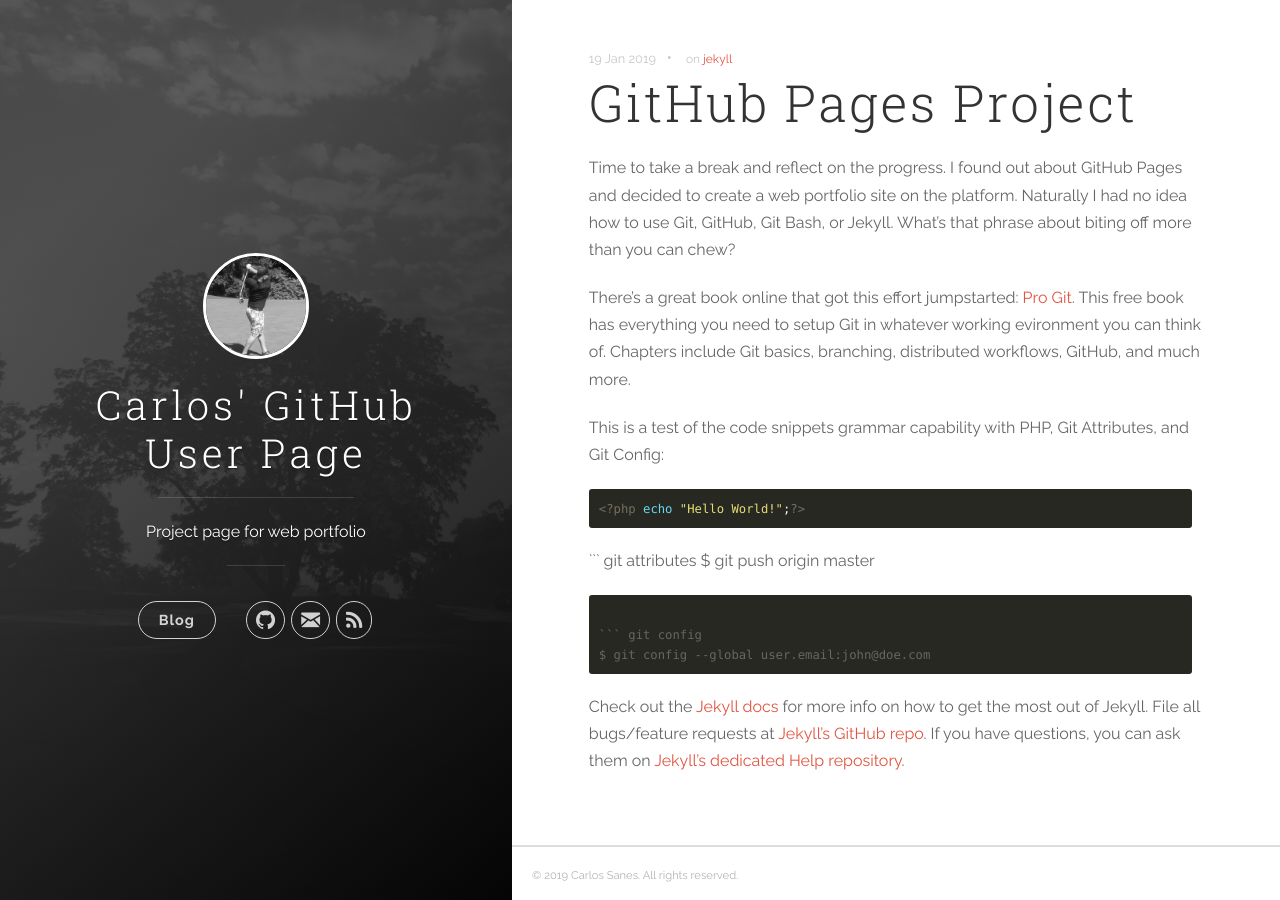
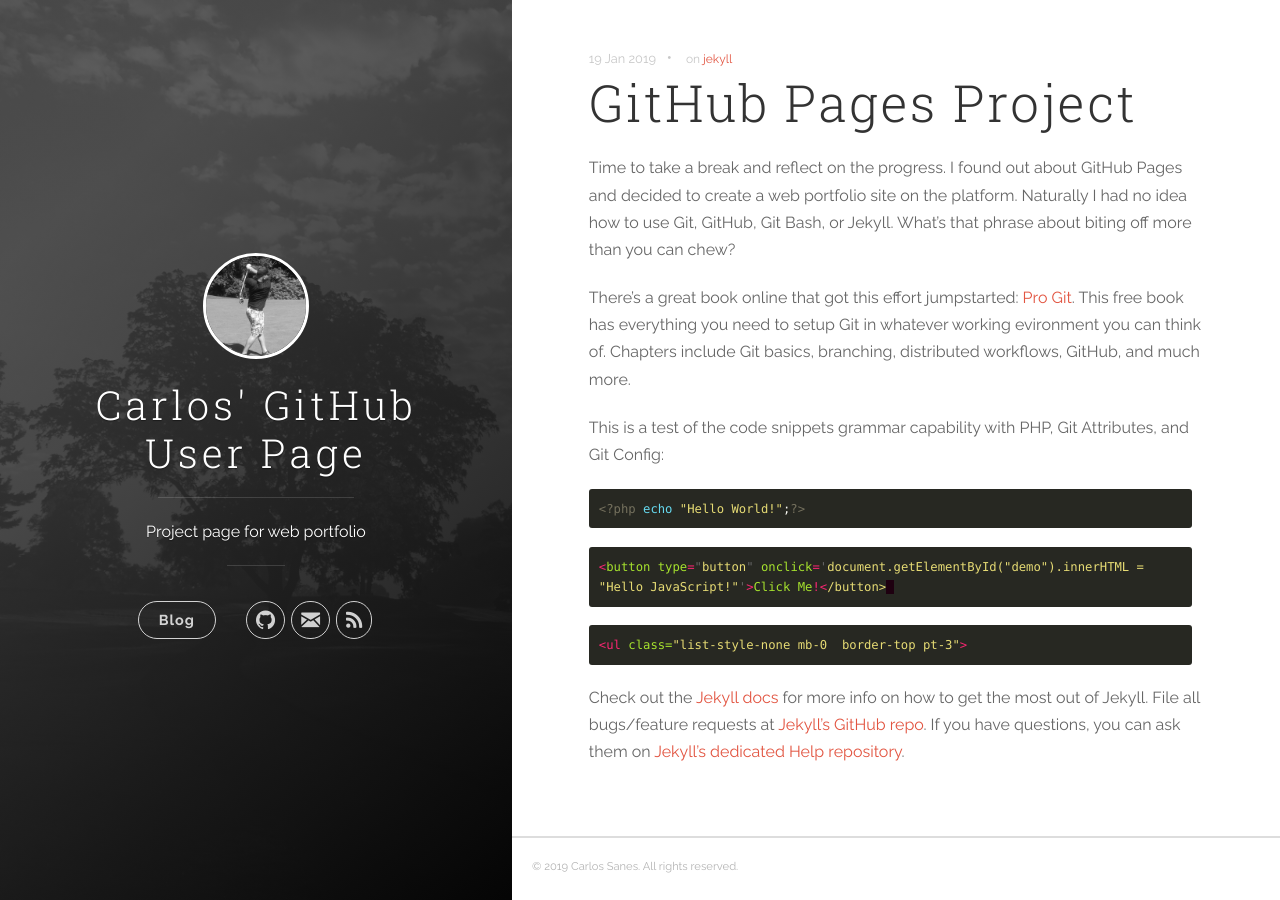
Before and after one commit to csanes/csanes.github.io, a Jekyll site: the page built from _posts/2019-01-19-github-pages-project.markdown, in a window 1280 px wide. Built offline with Jekyll 4.4.1, drawn with Linux system fonts in a browser that asks for light colours.

Commit message:
Code fences broken. Repairing again trying html and javascript. Git not supported by Rouge.

````diff
--- a/_posts/2019-01-19-github-pages-project.markdown
+++ b/_posts/2019-01-19-github-pages-project.markdown
@@ -14,12 +14,12 @@
 <?php echo "Hello World!";?>
 ```
 
-``` git attributes
-$ git push origin master
+``` javascript
+<button type="button" onclick='document.getElementById("demo").innerHTML = "Hello JavaScript!"'>Click Me!</button>
 ```
 
-``` git config
-$ git config --global user.email:john@doe.com
+``` html
+<ul class="list-style-none mb-0  border-top pt-3">
 ```
 
 Check out the [Jekyll docs][jekyll] for more info on how to get the most out of Jekyll. File all bugs/feature requests at [Jekyll’s GitHub repo][jekyll-gh]. If you have questions, you can ask them on [Jekyll’s dedicated Help repository][jekyll-help].
````
